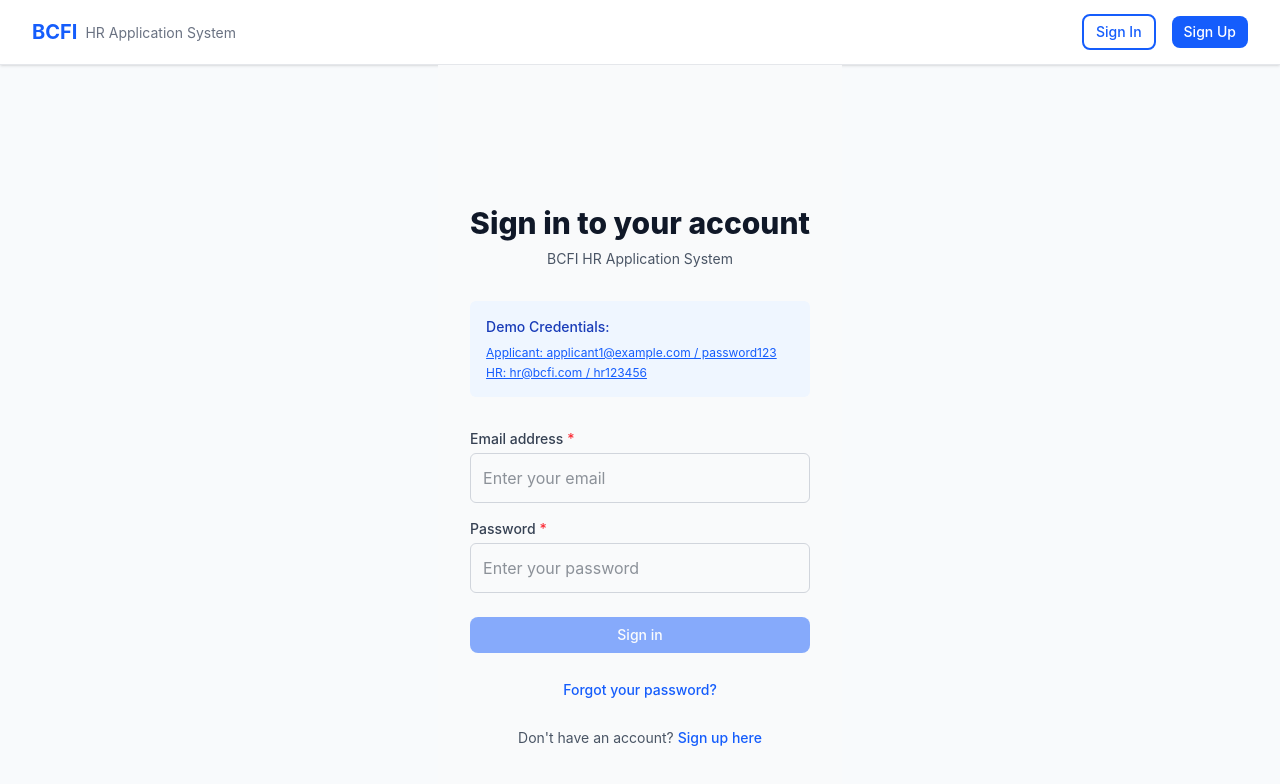
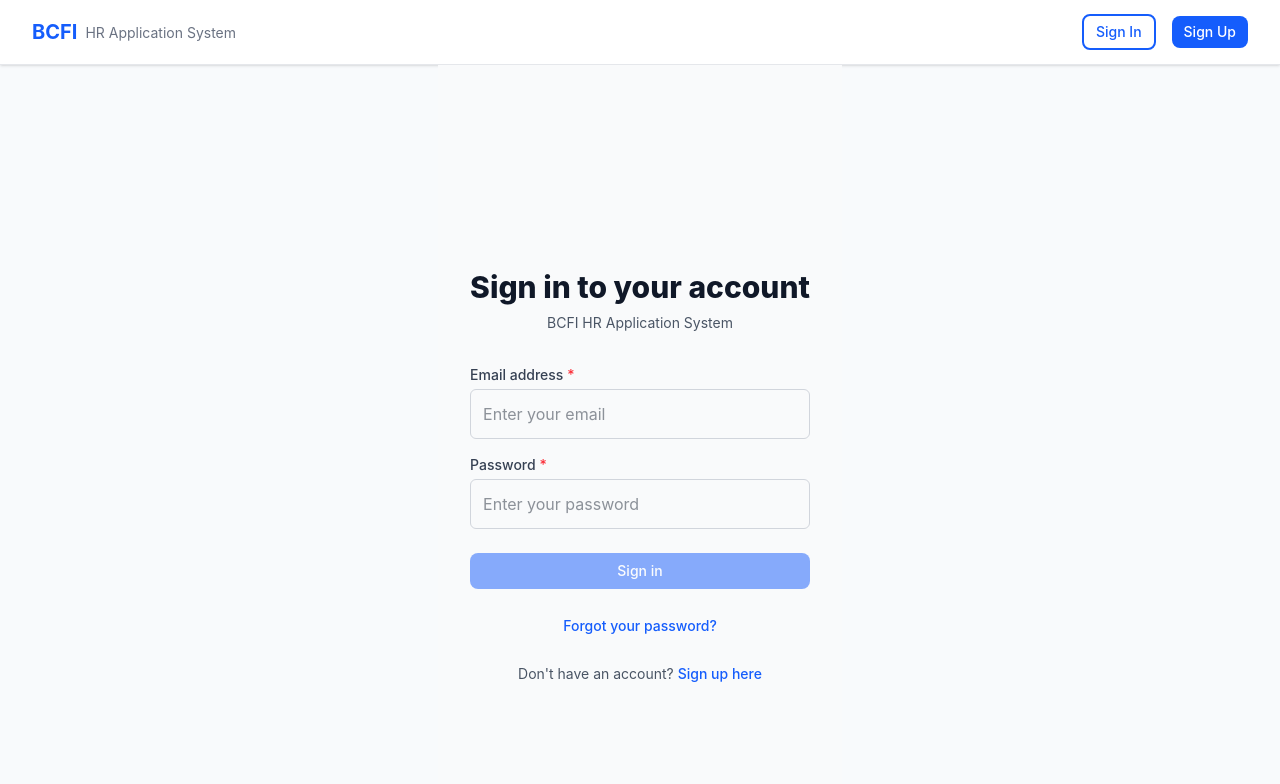
Before and after one commit to BrAcKeTzone/eHR_Management, a React (Vite) app in the folder frontend/: page /signin in a window 1280 px wide. Shown: the top 784 px of the page. Built offline with nearby package versions, Linux system fonts and the light colour scheme; no server answers.

Commit message:
refactor: Remove demo credentials functionality from SigninForm component

```diff
--- a/frontend/src/features/auth/SigninForm.jsx
+++ b/frontend/src/features/auth/SigninForm.jsx
@@ -39,17 +39,6 @@ const SigninForm = () => {
     }
   };
 
-  // Demo credentials helper
-  const fillDemoCredentials = (role) => {
-    const credentials = {
-      applicant: { email: "applicant1@example.com", password: "password123" },
-      hr: { email: "hr@bcfi.com", password: "hr123456" },
-      admin: { email: "admin@bcfi.com", password: "admin123" },
-    };
-
-    setFormData(credentials[role]);
-  };
-
   return (
     <div className="min-h-screen flex items-center justify-center bg-gray-50 py-12 px-4 sm:px-6 lg:px-8">
       <div className="max-w-md w-full space-y-8">
@@ -60,29 +49,6 @@ const SigninForm = () => {
           <p className="mt-2 text-center text-sm text-gray-600">
             BCFI HR Application System
           </p>
-        </div>
-
-        {/* Demo Credentials */}
-        <div className="bg-blue-50 p-4 rounded-md">
-          <h3 className="text-sm font-medium text-blue-800 mb-2">
-            Demo Credentials:
-          </h3>
-          <div className="space-y-1 text-xs">
-            <button
-              type="button"
-              onClick={() => fillDemoCredentials("applicant")}
-              className="block text-blue-600 hover:text-blue-800 underline"
-            >
-              Applicant: applicant1@example.com / password123
-            </button>
-            <button
-              type="button"
-              onClick={() => fillDemoCredentials("hr")}
-              className="block text-blue-600 hover:text-blue-800 underline"
-            >
-              HR: hr@bcfi.com / hr123456
-            </button>
-          </div>
         </div>
 
         <form className="mt-8 space-y-6" onSubmit={handleSubmit}>
```
